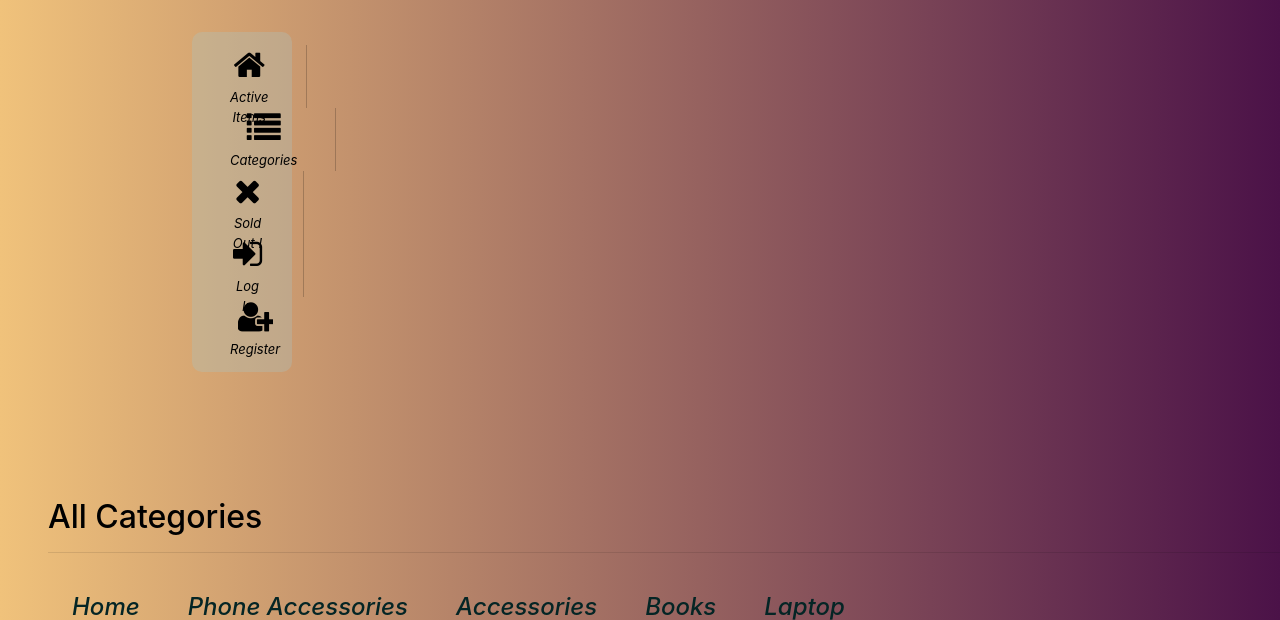
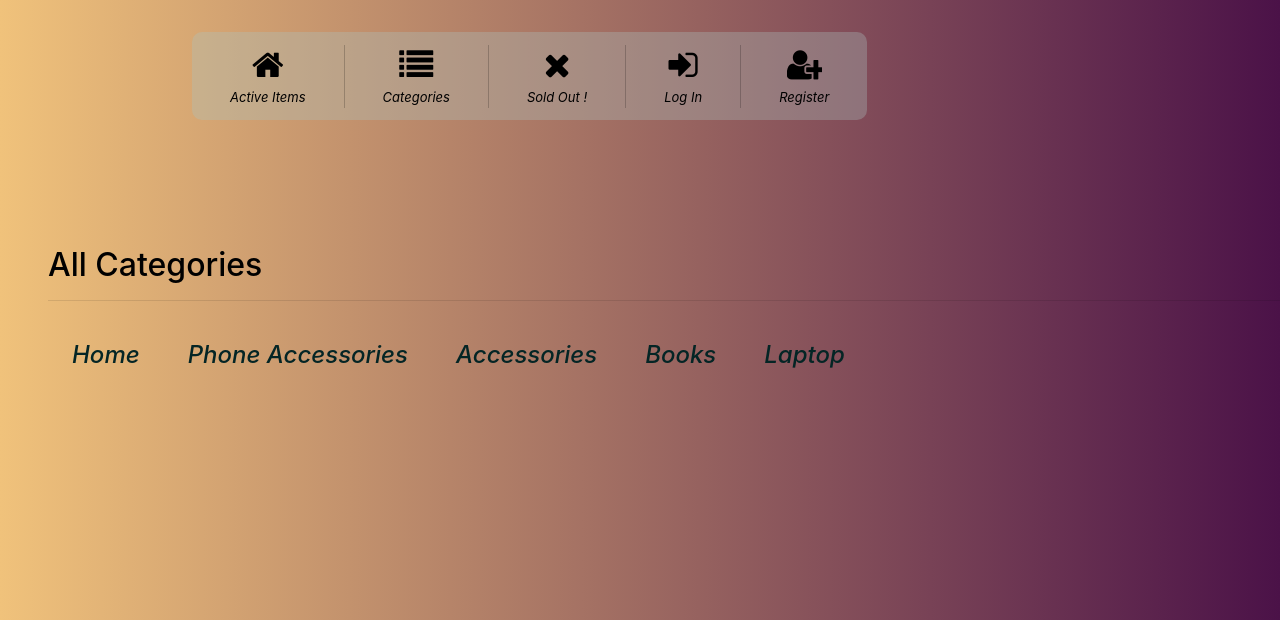
Before and after one commit to yasminemagdy/commerce, a Django app: page /categories in a window 1280 px wide. Shown: the top 620 px of the page. Run offline with Django 3.2, Linux system fonts and the light colour scheme; data comes from the database, SQL or seed files in the repository; some libraries are stand-ins or nearby versions.

Commit message:
ediit width

```diff
--- a/auctions/static/auctions/styles.css
+++ b/auctions/static/auctions/styles.css
@@ -7,7 +7,7 @@ body{
     display: flex;
     flex-wrap: wrap;
     border-radius: 10px;
-    width: 100px;
+    width: max-content;
     background-size: cover;
     margin-bottom: 2em;
     padding-bottom: 12px;
```
